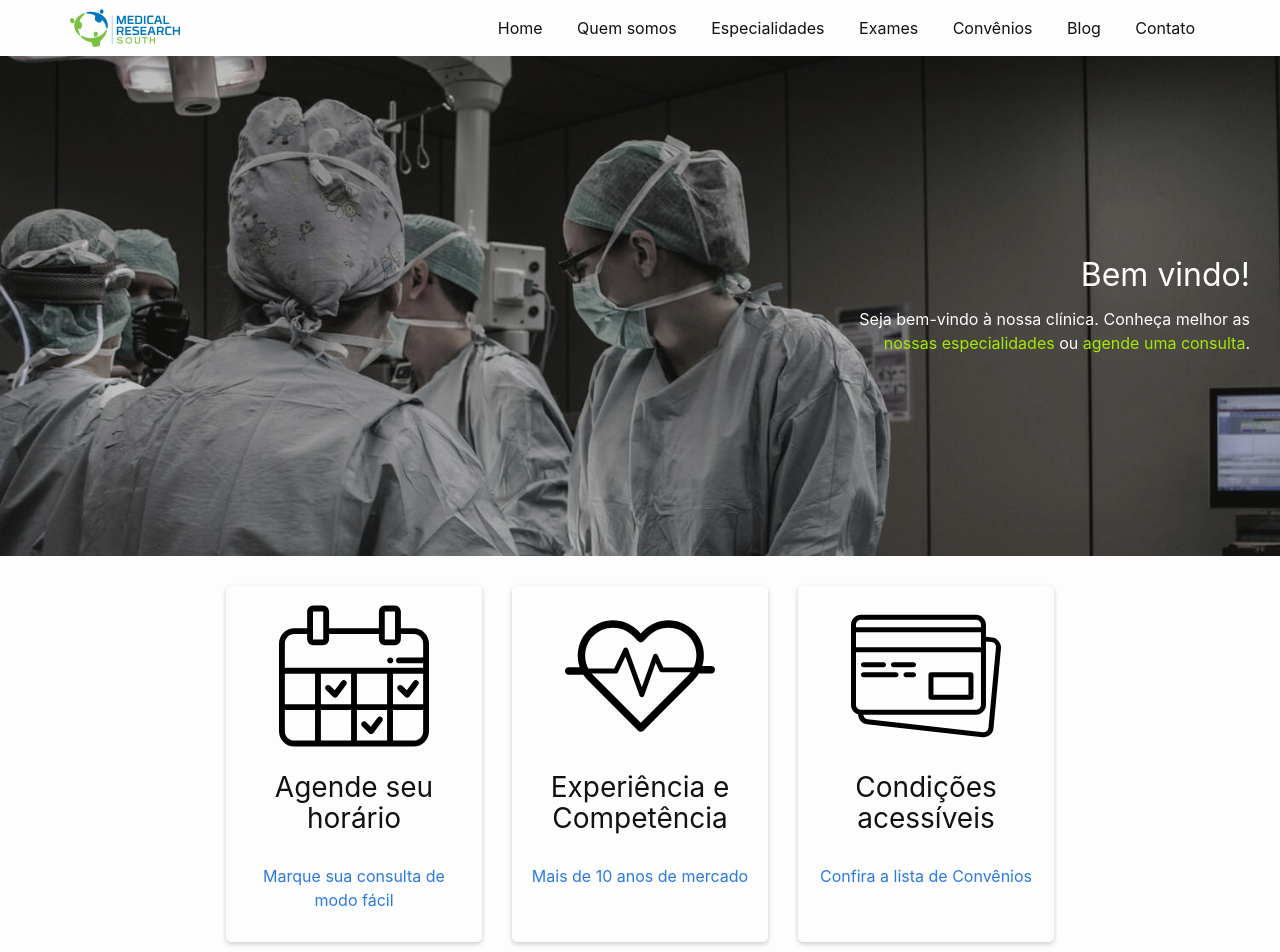
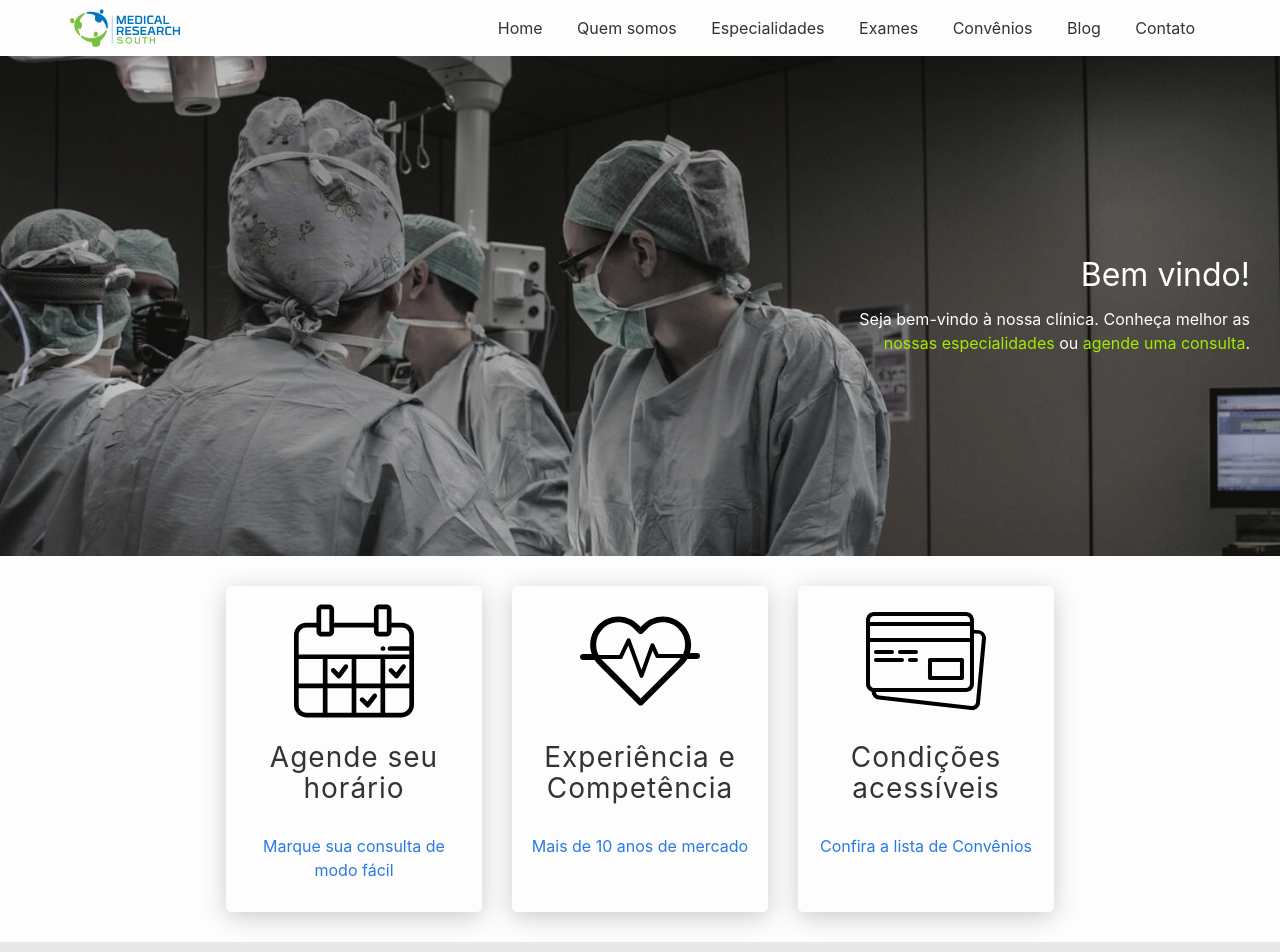
Before and after one commit to CopaTecnologia/medicinaesaude, a Jekyll site: the page built from index.html, in a window 1280 px wide. Shown: the top 952 px of the page. Built offline with Jekyll 4.4.1, drawn with Linux system fonts in a browser that asks for light colours.

Commit message:
Refinamento nos cards e exportação da classe .cards

```diff
--- a/_includes/sections/features.html
+++ b/_includes/sections/features.html
@@ -1,7 +1,7 @@
 
 <div data-grid="center stretch">
 
-    <article data-cell="1of3 fill">
+    <article class="feature-item card" data-cell="1of3 fill">
         <div class="feature-pic" data-cell="shrink fill">{% include svg/calendar.svg %}</div>
         <div class="feature-content" data-grid="column justify">
             <h4 class="feature-title">Agende seu horário</h4>
@@ -9,7 +9,7 @@
         </div>
     </article>
 
-    <article data-cell="1of3 fill">
+    <article class="feature-item card" data-cell="1of3 fill">
         <div class="feature-pic" data-cell="shrink fill">{% include svg/heartbeat.svg %}</div>
         <div class="feature-content" data-grid="column justify">
             <h4 class="feature-title">Experiência e Competência</h4>
@@ -17,7 +17,7 @@
         </div>
     </article>
 
-    <article data-cell="1of3 fill">
+    <article class="feature-item card" data-cell="1of3 fill">
         <div class="feature-pic" data-cell="shrink fill">{% include svg/credit-card.svg %}</div>
         <div class="feature-content" data-grid="column justify">
             <h4 class="feature-title">Condições acessíveis</h4>
--- a/_sass/_base.sass
+++ b/_sass/_base.sass
@@ -199,3 +199,12 @@
 .circ
   overflow: hidden
   border-radius: 9999px
+
+.card
+  display: inline-block
+  padding: $spacing-unit / 2
+  background: $background-color
+  border-radius: 5px
+  box-shadow: 0 5px 25px 0 rgba(#000, .2)
+  +media-query($on-palm)
+    padding: $spacing-unit / 4
--- a/_sass/_sections.sass
+++ b/_sass/_sections.sass
@@ -14,33 +14,31 @@
     &features
         padding-left: $spacing-unit / 2
         padding-right: $spacing-unit / 2
-        article
-            padding: $spacing-unit / 2
+        .feature-item
             text-align: center
-            background: $background-color
-            border-radius: 5px
-            box-shadow: 0 2px 5px 0 rgba(#000, .2)
 
             svg
-                max-width: 150px
+                max-width: 120px
 
             +media-greater($on-palm)
                 max-width: 16em
                 margin: 0 $spacing-unit / 2
 
+        .feature-title
+            letter-spacing: 1px
+
         +media-query($on-laptop)
             .feature-title
-                font-size: 1.2em
+                font-size: 1em
                 font-weight: bold
 
         +media-query($on-palm)
             padding: $spacing-unit / 2
-            article
-                display: block
+            .feature-item
                 margin: $spacing-unit / 4 0
             .feature-pic
                 float: left
-                width: 100px
+                width: 80px
                 padding-right: $spacing-unit / 2
             .feature-content
                 display: block
--- a/_sass/_vars.sass
+++ b/_sass/_vars.sass
@@ -7,7 +7,7 @@
 
 $spacing-unit:     30px
 
-$text-color:       #111
+$text-color:       #333
 $background-color: #fdfdfd
 $brand-color:      #2a7ae2
 $compl-color:      #a4ea00
```
